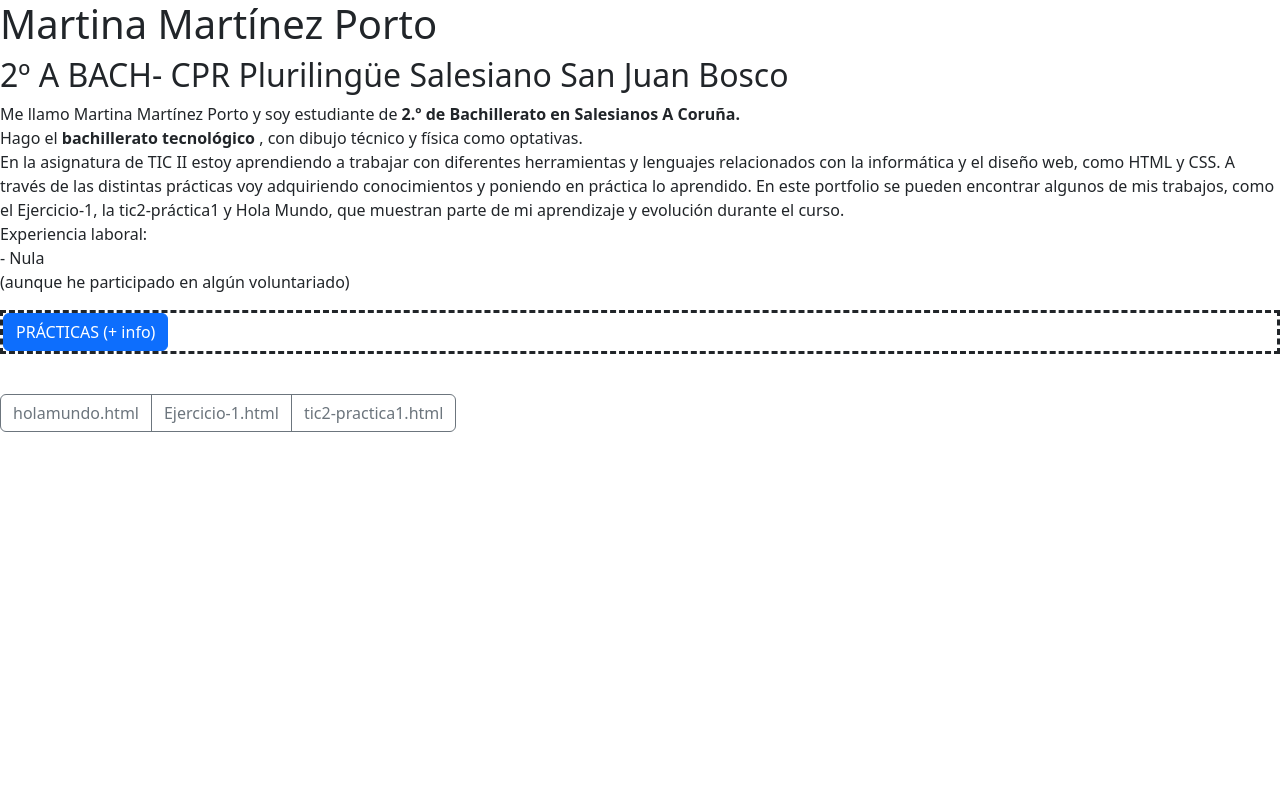
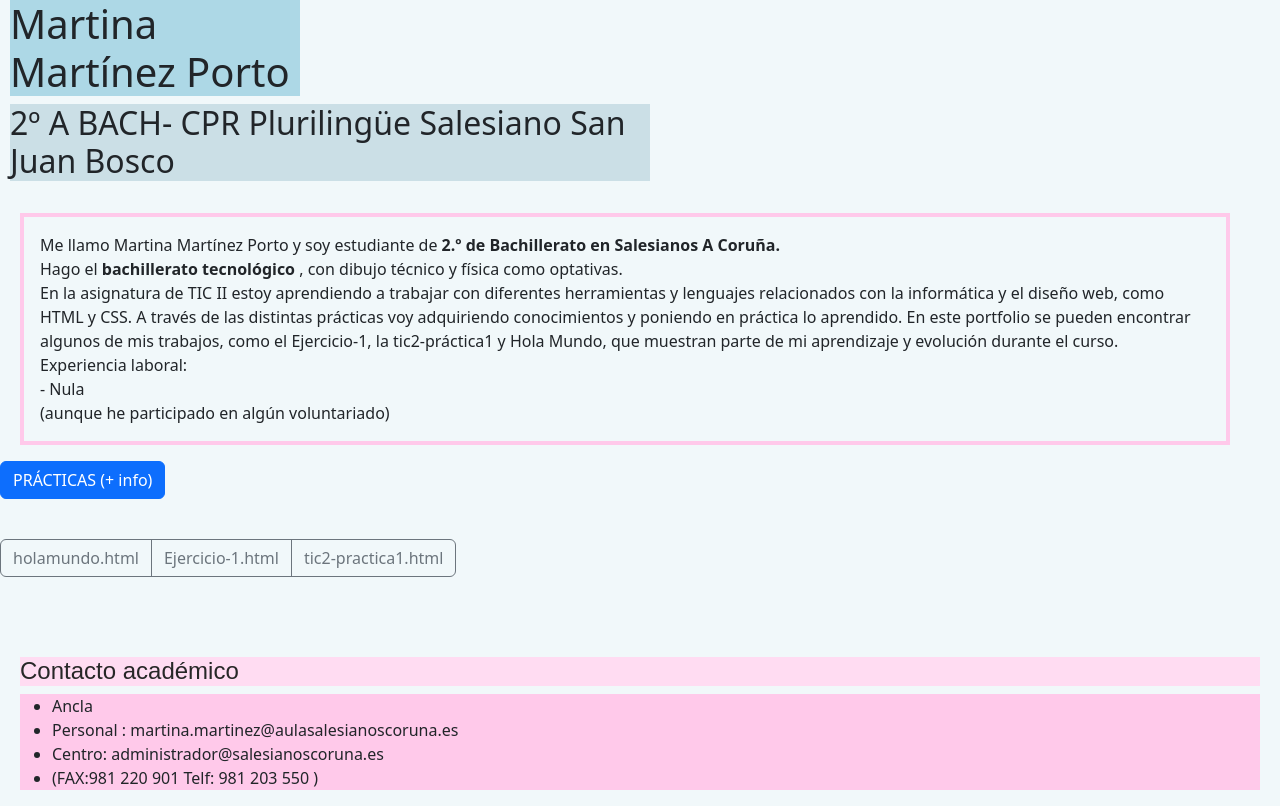
Before and after one commit to martinamartinezporto/portada, a plain HTML site: page index.html in a window 1280 px wide. Drawn offline with nearby package versions, Linux system fonts and the light colour scheme.

Commit message:
Decorado y fotos
Añadi decoración y trabajé fundamentalmente con el CSS y class

```diff
--- a/CSS/estilos.css
+++ b/CSS/estilos.css
@@ -3,9 +3,41 @@
     color: #000000;
   }
 
-  .dashed {border-style: dashed;
+  .azul {
+    background-color: rgb(241, 248, 250);
   }
 
-  .info {
+
+  .CV {
+    border: 4px solid #ffc9ea;
+    padding: 1rem;
+    margin-right: 50px;
+    margin-left: 20px;
+  }
+
+
+  .nombre {
     background-color: lightblue;
+    margin-left: 10px;
+    margin-right: 980px;
   }
+  .nombre2 {
+    background-color: rgb(203, 223, 230);
+    margin-left: 10px;
+    margin-right: 630px;
+  }
+
+  .contacto {
+    background-color: #ffc9ea;
+    opacity: 1;
+    margin-right: 20px;
+    margin-left: 20px;
+  }
+
+  .contacto1 {
+    font-family: sans-serif;
+    color: #272727;
+    background-color: #ffdcf2;
+    margin-right: 20px;
+    margin-left: 20px;
+  }
--- a/index.html
+++ b/index.html
@@ -11,14 +11,15 @@
 </head>
 
 
-<body>
+<body class="azul">
 
 <script src="https://cdn.jsdelivr.net/npm/bootstrap@5.3.8/dist/js/bootstrap.bundle.min.js" integrity="sha384-FKyoEForCGlyvwx9Hj09JcYn3nv7wiPVlz7YYwJrWVcXK/BmnVDxM+D2scQbITxI" crossorigin="anonymous"></script>
 
-<h1> Martina Martínez Porto </h1>
-<h2 >2º A BACH- CPR Plurilingüe Salesiano San Juan Bosco  </h2>
+<h1 class="nombre"> Martina Martínez Porto </h1>
+<h2 class="nombre2" >2º A BACH- CPR Plurilingüe Salesiano San Juan Bosco  </h2>
 
-<p>Me llamo Martina Martínez Porto y soy estudiante de <strong> 2.º de Bachillerato en Salesianos A Coruña.</strong> <br>
+<br>
+<p class="CV">Me llamo Martina Martínez Porto y soy estudiante de <strong> 2.º de Bachillerato en Salesianos A Coruña.</strong> <br>
    Hago el <strong > bachillerato tecnológico </strong>, con dibujo técnico y física como optativas. <br>
   En la asignatura de TIC II estoy aprendiendo a trabajar con diferentes herramientas y lenguajes relacionados con la informática y el diseño web, como HTML y CSS. A través de las distintas prácticas voy adquiriendo conocimientos y poniendo en práctica lo aprendido. En este portfolio se pueden encontrar algunos de mis trabajos, como el Ejercicio-1, la tic2-práctica1 y Hola Mundo, que muestran parte de mi aprendizaje y evolución durante el curso. <br>
   Experiencia laboral: <br>
@@ -101,7 +102,14 @@
 
 </p>
 
+<br> <br>
 
+<h4 class="contacto1"> Contacto académico </h4>
+<ul class="contacto"> <li>Ancla </li>
+     <li> Personal : martina.martinez@aulasalesianoscoruna.es </li>
+     <li> Centro: administrador@salesianoscoruna.es </li>
+     <li> (FAX:981 220 901    Telf: 981 203 550 )  </li>
+      </ul>
 
 
 
```
Also changed, not shown: img/avatar.png (added), img/logo.png (added), 1 other file.
